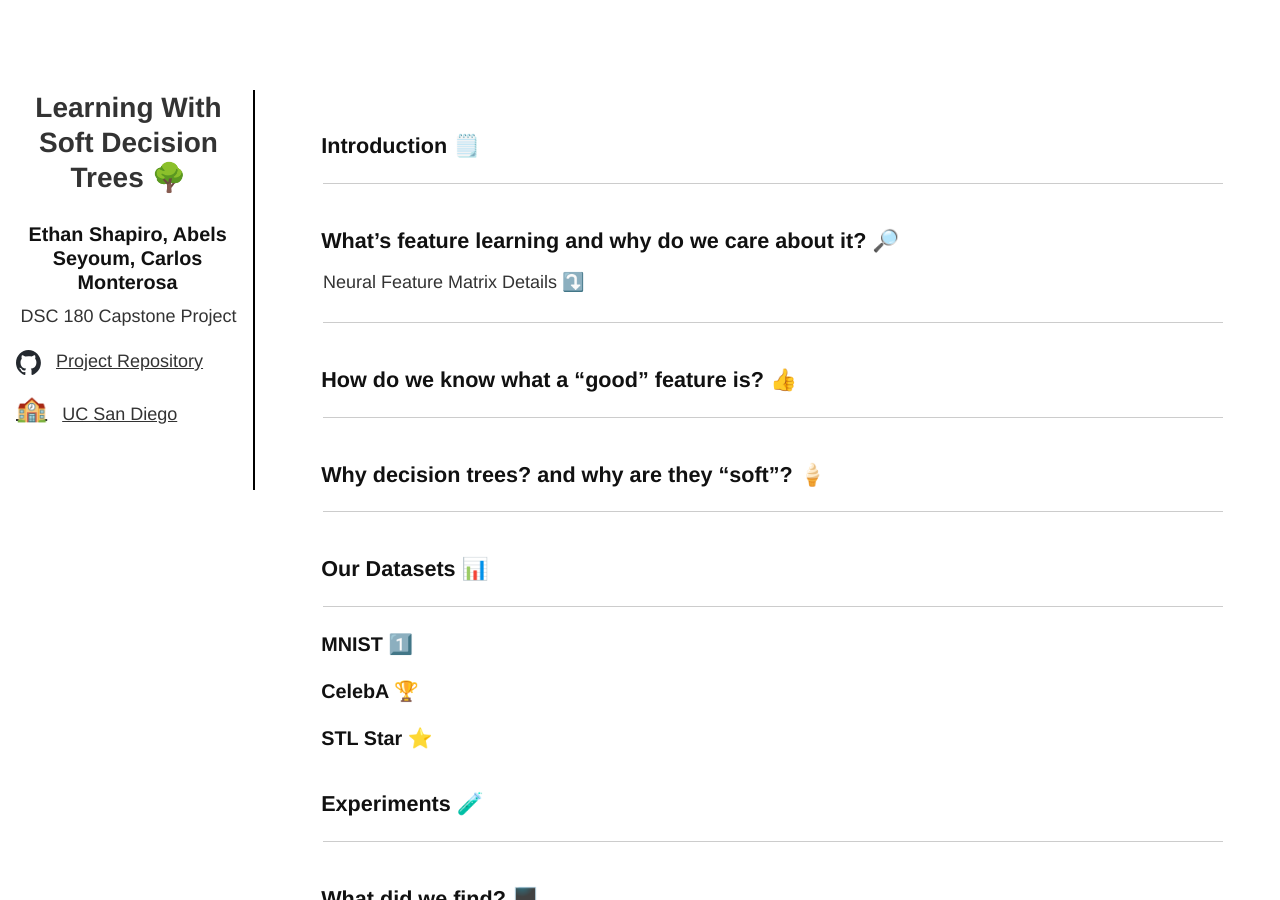
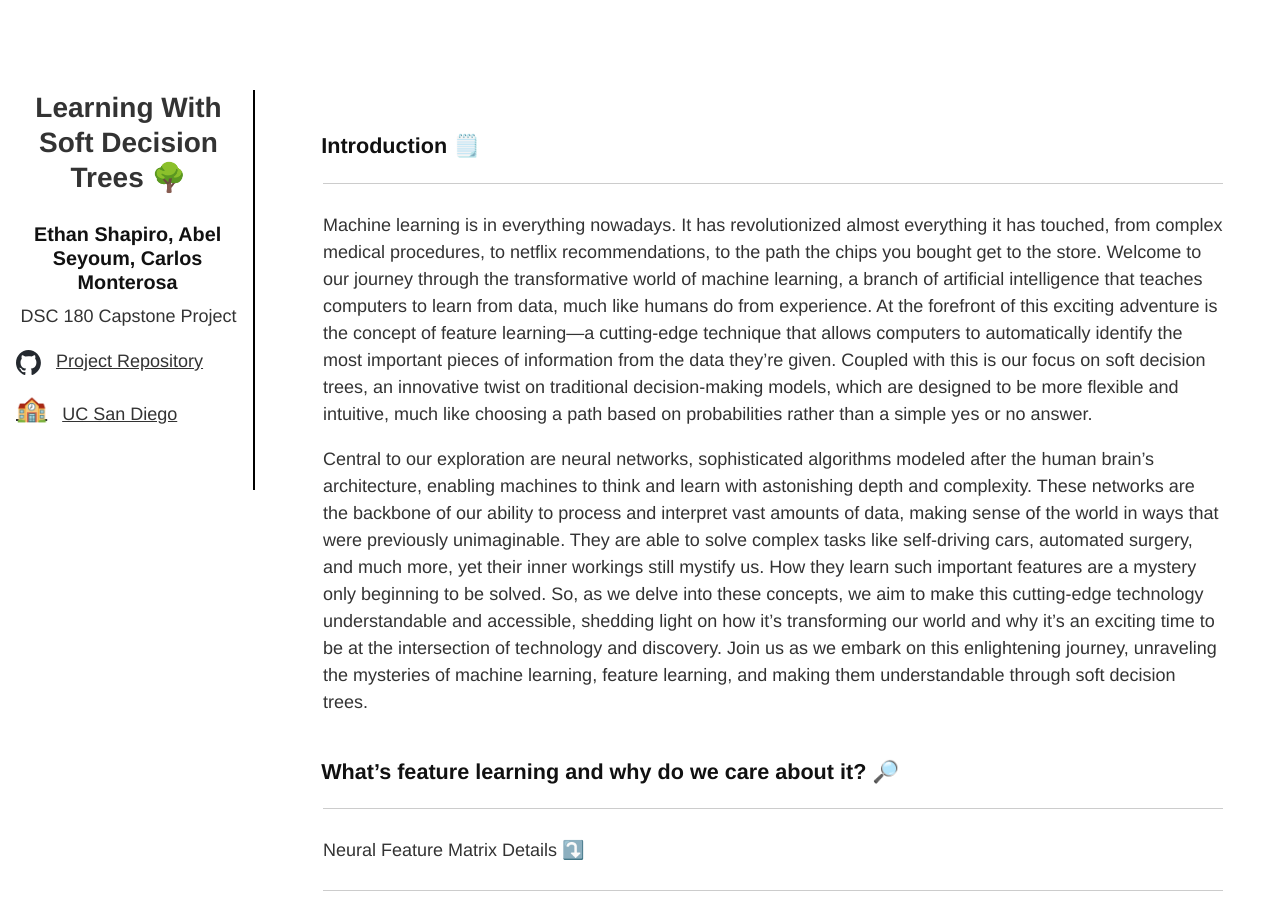
Before and after one commit to Ethan-Shapiro/SDT-Feature-Learning, a Jekyll site: the page built from docs/index.md, in a window 1280 px wide and 900 px high. Built offline with Jekyll 4.4.1, drawn with Linux system fonts in a browser that asks for light colours; formulas are drawn with MathJax 3.

Commit message:
Added introduction

```diff
--- a/docs/_layouts/default.html
+++ b/docs/_layouts/default.html
@@ -27,7 +27,7 @@
       <div class="sidebar">
         <div>
           <div class="side-heading">Learning With Soft Decision Trees 🌳</div>
-          <h3 class="names">Ethan Shapiro, Abels Seyoum, Carlos Monterosa</h3>
+          <h3 class="names">Ethan Shapiro, Abel Seyoum, Carlos Monterosa</h3>
 
           <div>
             <p>DSC 180 Capstone Project</p>
--- a/docs/index.md
+++ b/docs/index.md
@@ -8,8 +8,13 @@ usemathjax: true
 
 ## Introduction 🗒️
 ---
+Machine learning is in everything nowadays. It has revolutionized almost everything it has touched, from complex medical procedures, to netflix recommendations, to the path the chips you bought get to the store. Welcome to our journey through the transformative world of machine learning, a branch of artificial intelligence that teaches computers to learn from data, much like humans do from experience. At the forefront of this exciting adventure is the concept of feature learning—a cutting-edge technique that allows computers to automatically identify the most important pieces of information from the data they’re given. Coupled with this is our focus on soft decision trees, an innovative twist on traditional decision-making models, which are designed to be more flexible and intuitive, much like choosing a path based on probabilities rather than a simple yes or no answer.
+
+Central to our exploration are neural networks, sophisticated algorithms modeled after the human brain's architecture, enabling machines to think and learn with astonishing depth and complexity. These networks are the backbone of our ability to process and interpret vast amounts of data, making sense of the world in ways that were previously unimaginable. They are able to solve complex tasks like self-driving cars, automated surgery, and much more, yet their inner workings still mystify us. How they learn such important features are a mystery only beginning to be solved. So, as we delve into these concepts, we aim to make this cutting-edge technology understandable and accessible, shedding light on how it's transforming our world and why it's an exciting time to be at the intersection of technology and discovery. Join us as we embark on this enlightening journey, unraveling the mysteries of machine learning, feature learning, and making them understandable through soft decision trees.
+
 
 ## What's feature learning and why do we care about it? 🔎
+---
 
 <details>
 <summary>Neural Feature Matrix Details ⤵️</summary>
@@ -57,6 +62,7 @@ where \( \nabla f_i(h_i(x_p)) \) denotes the gradient of \( f_i \) with respect
 ---
 
 ## Gradient Boosted Decision Trees 🌲
+---
 
 ## What can this mean for the future? 🔮
 ---
```
Also changed, not shown: other parts of docs/_layouts/default.html (+1 -1 lines).
